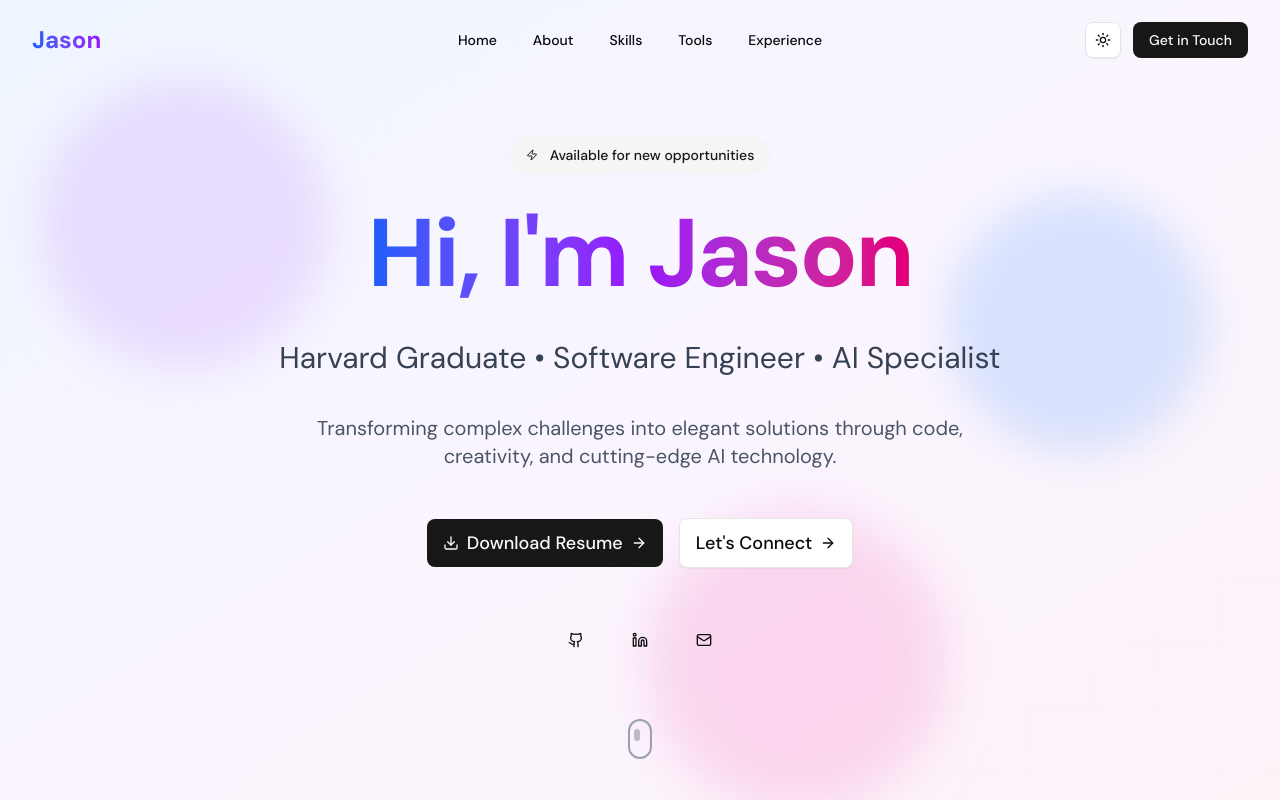
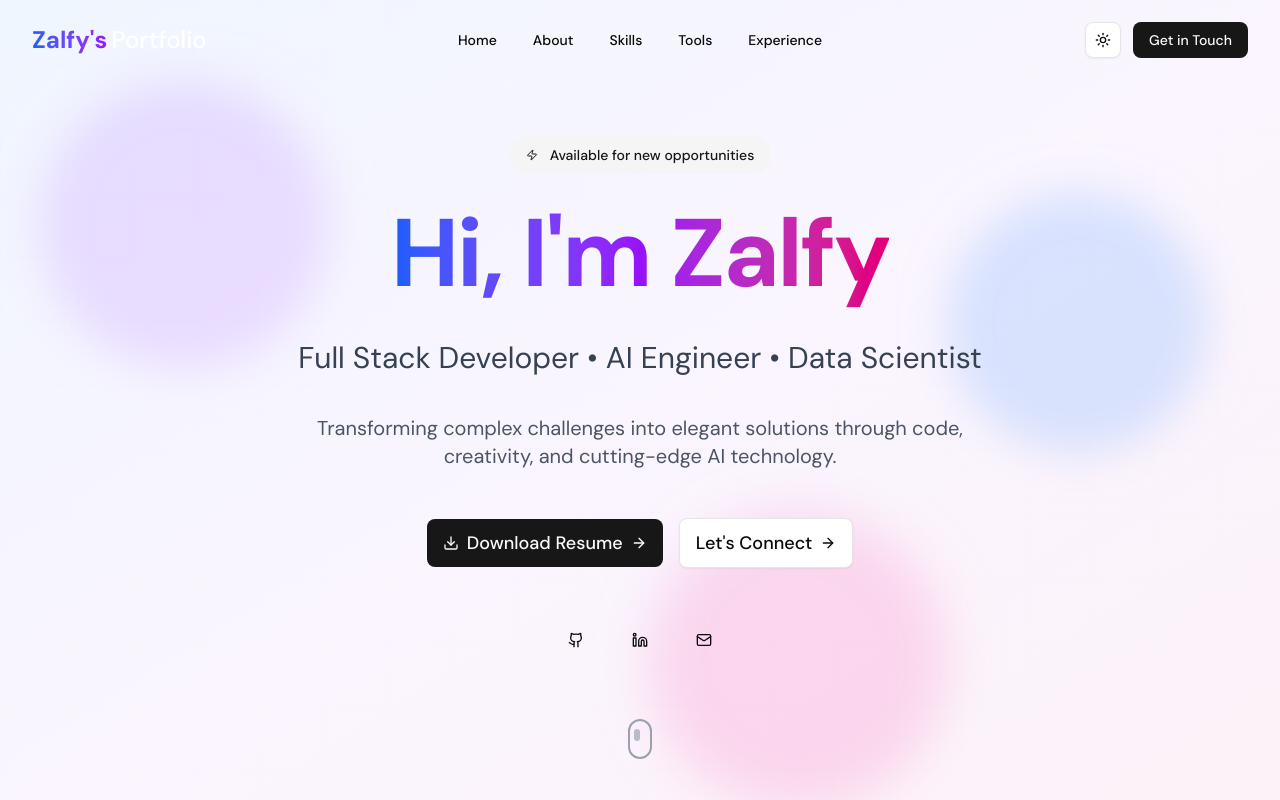
Before and after one commit to zalfyputra/zalfy-portfolio, a Next.js app: page / in a window 1280 px wide. Shown: the top 800 px of the page. Built offline with nearby package versions, Linux system fonts and the light colour scheme.

Commit message:
Update Hero Section and Footer

```diff
--- a/app/page.tsx
+++ b/app/page.tsx
@@ -205,12 +205,12 @@ export default function Home() {
 
             <h1 className="text-5xl sm:text-6xl md:text-7xl lg:text-8xl font-bold tracking-tight">
               <span className="bg-clip-text text-transparent bg-gradient-to-r from-blue-600 via-purple-600 to-pink-600 dark:from-blue-400 dark:via-purple-400 dark:to-pink-400">
-                Hi, I'm Jason
+                Hi, I'm Zalfy
               </span>
             </h1>
 
             <p className="text-xl sm:text-2xl md:text-3xl text-gray-700 dark:text-gray-300 max-w-3xl mx-auto leading-relaxed">
-              Harvard Graduate • Software Engineer • AI Specialist
+              Full Stack Developer • AI Engineer • Data Scientist
             </p>
 
             <p className="text-lg sm:text-xl text-gray-600 dark:text-gray-400 max-w-2xl mx-auto">
@@ -525,7 +525,7 @@ export default function Home() {
       <footer className="py-8 px-4 sm:px-6 lg:px-8 border-t">
         <div className="container mx-auto">
           <div className="flex flex-col md:flex-row justify-between items-center gap-4">
-            <p className="text-muted-foreground">&copy; {new Date().getFullYear()} Jason. Crafted with passion.</p>
+            <p className="text-muted-foreground">Made by Zalfy Putra Rezky</p>
             <div className="flex gap-6">
               <a href="https://github.com" className="text-muted-foreground hover:text-foreground transition-colors">GitHub</a>
               <a href="https://linkedin.com" className="text-muted-foreground hover:text-foreground transition-colors">LinkedIn</a>
--- a/components/navbar.tsx
+++ b/components/navbar.tsx
@@ -35,8 +35,8 @@ export function Navbar() {
       <div className="container mx-auto px-4 sm:px-6 lg:px-8">
         <div className="flex justify-between items-center h-20">
           {/* Logo */}
-          <Link href="/" className="text-2xl font-bold bg-gradient-to-r from-blue-600 to-purple-600 bg-clip-text text-transparent hover:scale-105 transition-transform">
-            Jason
+          <Link href="/">
+          <span className="text-2xl font-bold bg-gradient-to-r from-blue-600 to-purple-600 bg-clip-text text-transparent hover:scale-105 transition-transform">Zalfy's</span> <span className="text-2xl font-medium text-white text-transparent hover:scale-105 transition-transform">Portfolio</span>
           </Link>
 
           {/* Desktop Navigation - Centered */}
```
